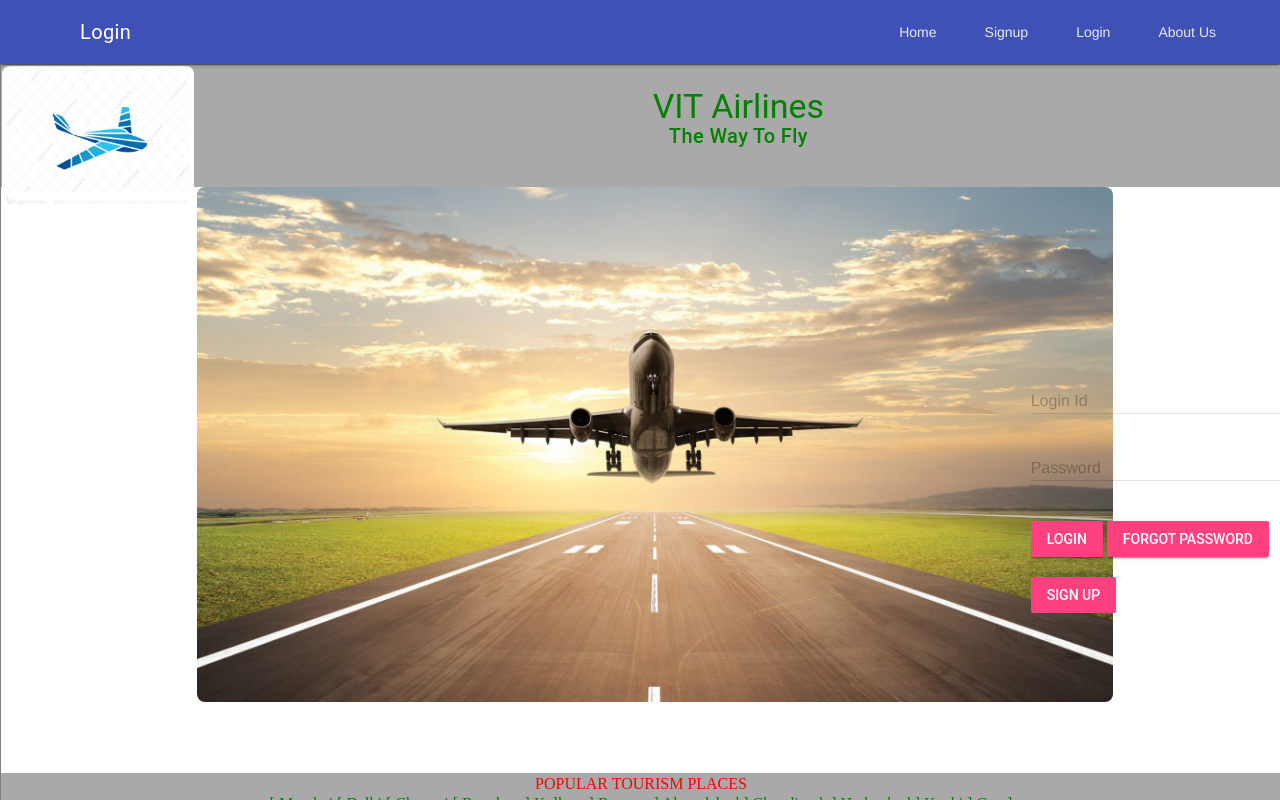
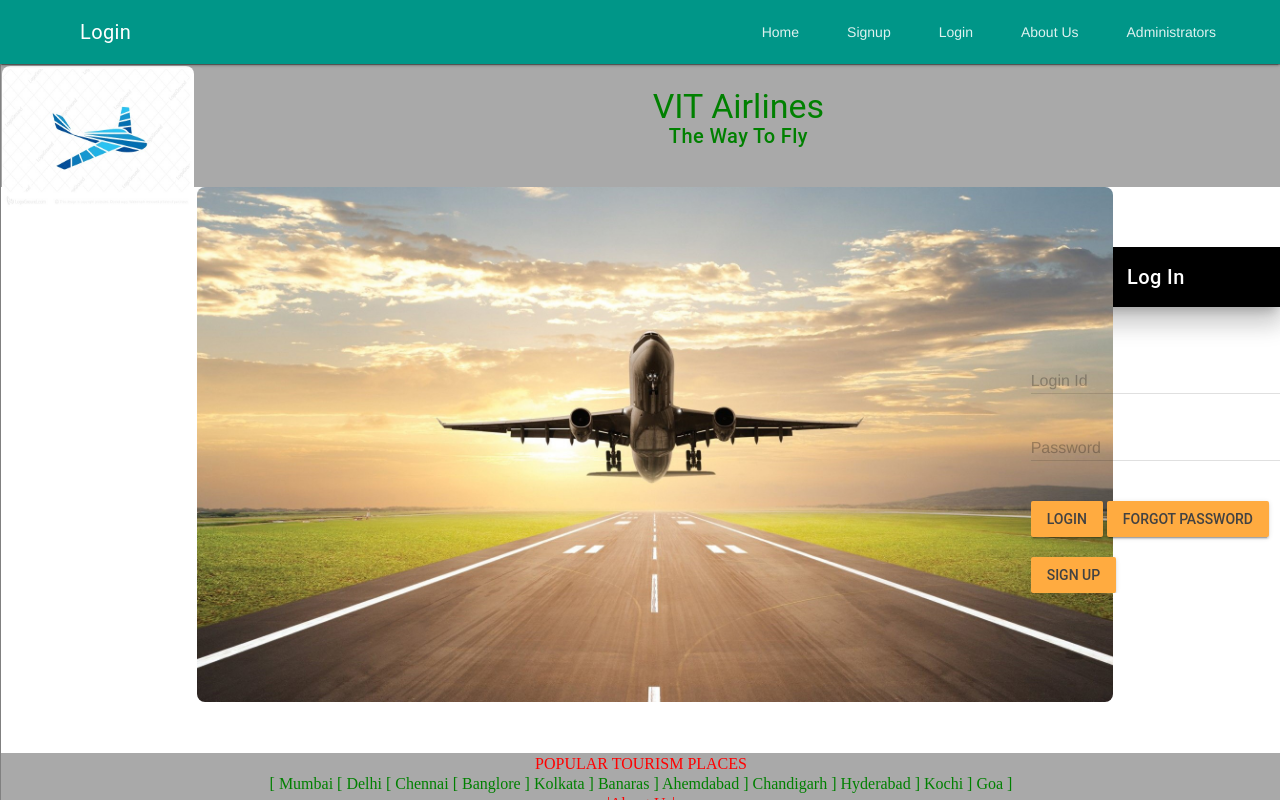
Before and after one commit to dwij2812/FlightBooking-system, a PHP site: page /front.php in a window 1280 px wide. Run offline with PHP 8.4, Linux system fonts and the light colour scheme; some libraries are stand-ins or nearby versions.

Commit message:
Add files via upload

```diff
--- a/Aboutus.php
+++ b/Aboutus.php
@@ -22,6 +22,7 @@
                     <a class="mdl-navigation__link" href="form.php">Signup</a>
                     <a class="mdl-navigation__link" href="front.php">Login</a>
                     <a class="mdl-navigation__link" href="Aboutus.php">About Us</a>
+                    <a class="mdl-navigation__link" href="admin.php">Administrators</a>
                 </nav>
             </div>
         </header>
@@ -32,6 +33,7 @@
                 <a class="mdl-navigation__link" href="form.php">Signup</a>
                 <a class="mdl-navigation__link" href="front.php">Login</a>
                 <a class="mdl-navigation__link" href="Aboutus.php">About Us</a>
+                <a class="mdl-navigation__link" href="admin.php">Administrators</a>
 
             </nav>
         </div>
--- a/Flight details.php
+++ b/Flight details.php
@@ -25,6 +25,7 @@
                     <a class="mdl-navigation__link" href="form.php">Signup</a>
                     <a class="mdl-navigation__link" href="front.php">Login</a>
                     <a class="mdl-navigation__link" href="Aboutus.php">About Us</a>
+                    <a class="mdl-navigation__link" href="admin.php">Administrators</a>
                 </nav>
             </div>
         </header>
@@ -35,6 +36,7 @@
                 <a class="mdl-navigation__link" href="form.php">Signup</a>
                 <a class="mdl-navigation__link" href="front.php">Login</a>
                 <a class="mdl-navigation__link" href="Aboutus.php">About Us</a>
+                <a class="mdl-navigation__link" href="admin.php">Administrators</a>
             </nav>
         </div>
         <main class="mdl-layout__content">
--- a/Front.php
+++ b/Front.php
@@ -4,7 +4,7 @@
     <Title>Flight Booking System</Title>
     <link rel="stylesheet" href="Front with CSS.css">
     <meta name="viewport" content="width=device-width, initial-scale=1">
-    <link rel="stylesheet" href="https://code.getmdl.io/1.3.0/material.indigo-pink.min.css">
+    <link rel="stylesheet" href="https://code.getmdl.io/1.3.0/material.teal-orange.min.css" />
     <script src="https://storage.googleapis.com/code.getmdl.io/1.0.6/material.min.js"></script>
     <link rel="stylesheet" href="https://fonts.googleapis.com/icon?family=Material+Icons">
 </Head>
@@ -23,6 +23,7 @@
                     <a class="mdl-navigation__link" href="form.php">Signup</a>
                     <a class="mdl-navigation__link" href="front.php">Login</a>
                     <a class="mdl-navigation__link" href="Aboutus.php">About Us</a>
+                    <a class="mdl-navigation__link" href="admin.php">Administrators</a>
                 </nav>
             </div>
         </header>
@@ -33,6 +34,7 @@
                 <a class="mdl-navigation__link" href="form.php">Signup</a>
                 <a class="mdl-navigation__link" href="front.php">Login</a>
                 <a class="mdl-navigation__link" href="Aboutus.php">About Us</a>
+                <a class="mdl-navigation__link" href="admin.php">Administrators</a>
             </nav>
         </div>
         <main class="mdl-layout__content">
@@ -49,9 +51,14 @@
                     <div class="section">
                         <Img Src="airplane.jpg" height="70%" ALT="Plane" align="left">
                     </div>
-                    <br><br><br><br><br><br><br>
+                    <br>
                     <br><br>
                     <div class="login">
+                    <div class="mdl-shadow--16dp" style="background-color:#000000">
+                        <br>
+                        <div class="mdl-typography--title" style="color:#ffffff"><center>Log In</center></div>
+                        <br>
+                        </div><br><br>
                         <div class="mdl-textfield mdl-js-textfield mdl-textfield--floating-label">
                             <input class="mdl-textfield__input" type="text" id="Login ID">
                             <label class="mdl-textfield__label" for="Login ID">Login Id</label>
--- a/form.php
+++ b/form.php
@@ -24,6 +24,7 @@
                     <a class="mdl-navigation__link" href="">About</a>
                     <a class="mdl-navigation__link" href="front.php">Login</a>
                     <a class="mdl-navigation__link" href="Aboutus.php">About Us</a>
+                    <a class="mdl-navigation__link" href="admin.php">Administrators</a>
                 </nav>
             </div>
         </header>
@@ -34,6 +35,7 @@
                 <a class="mdl-navigation__link" href="">About</a>
                 <a class="mdl-navigation__link" href="front.php">Login</a>
                 <a class="mdl-navigation__link" href="Aboutus.php">About Us</a>
+                <a class="mdl-navigation__link" href="admin.php">Administrators</a>
             </nav>
         </div>
         <main class="mdl-layout__content">
--- a/home.php
+++ b/home.php
@@ -21,6 +21,7 @@
                     <a class="mdl-navigation__link" href="form.php">Signup</a>
                     <a class="mdl-navigation__link" href="front.php">Login</a>
                     <a class="mdl-navigation__link" href="Aboutus.php">About Us</a>
+                    <a class="mdl-navigation__link" href="admin.php">Administrators</a>
                 </nav>
             </div>
         </header>
@@ -31,6 +32,7 @@
                 <a class="mdl-navigation__link" href="form.php">Signup</a>
                 <a class="mdl-navigation__link" href="front.php">Login</a>
                 <a class="mdl-navigation__link" href="Aboutus.php">About Us</a>
+                <a class="mdl-navigation__link" href="admin.php">Administrators</a>
             </nav>
         </div>
         <main class="mdl-layout__content">
--- a/searchresultsmodified.php
+++ b/searchresultsmodified.php
@@ -30,6 +30,7 @@ if (isset($_POST['Search']))
                     <a class="mdl-navigation__link" href="form.php">Signup</a>
                     <a class="mdl-navigation__link" href="front.php">Login</a>
                     <a class="mdl-navigation__link" href="Aboutus.php">About Us</a>
+                    <a class="mdl-navigation__link" href="admin.php">Administrators</a>
                 </nav>
             </div>
         </header>
@@ -40,6 +41,7 @@ if (isset($_POST['Search']))
                 <a class="mdl-navigation__link" href="form.php">Signup</a>
                 <a class="mdl-navigation__link" href="front.php">Login</a>
                 <a class="mdl-navigation__link" href="Aboutus.php">About Us</a>
+                <a class="mdl-navigation__link" href="admin.php">Administrators</a>
             </nav>
         </div>
         <main class="mdl-layout__content">
--- a/seat selection.php
+++ b/seat selection.php
@@ -23,6 +23,7 @@
                     <a class="mdl-navigation__link" href="form.php">Signup</a>
                     <a class="mdl-navigation__link" href="front.php">Login</a>
                     <a class="mdl-navigation__link" href="Aboutus.php">About Us</a>
+                    <a class="mdl-navigation__link" href="admin.php">Administrators</a>
                 </nav>
             </div>
         </header>
@@ -33,6 +34,7 @@
                 <a class="mdl-navigation__link" href="form.php">Signup</a>
                 <a class="mdl-navigation__link" href="front.php">Login</a>
                 <a class="mdl-navigation__link" href="Aboutus.php">About Us</a>
+                <a class="mdl-navigation__link" href="admin.php">Administrators</a>
             </nav>
         </div>
         <main class="mdl-layout__content">
```
